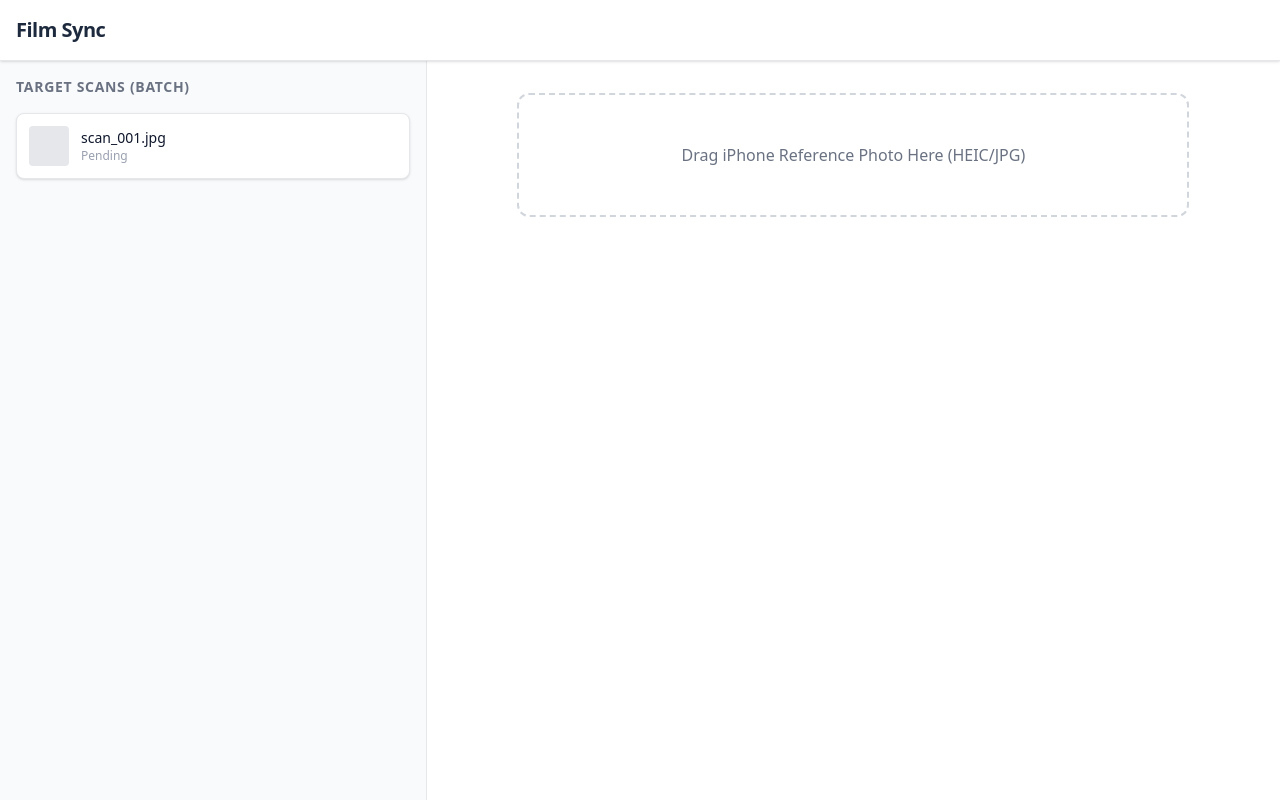
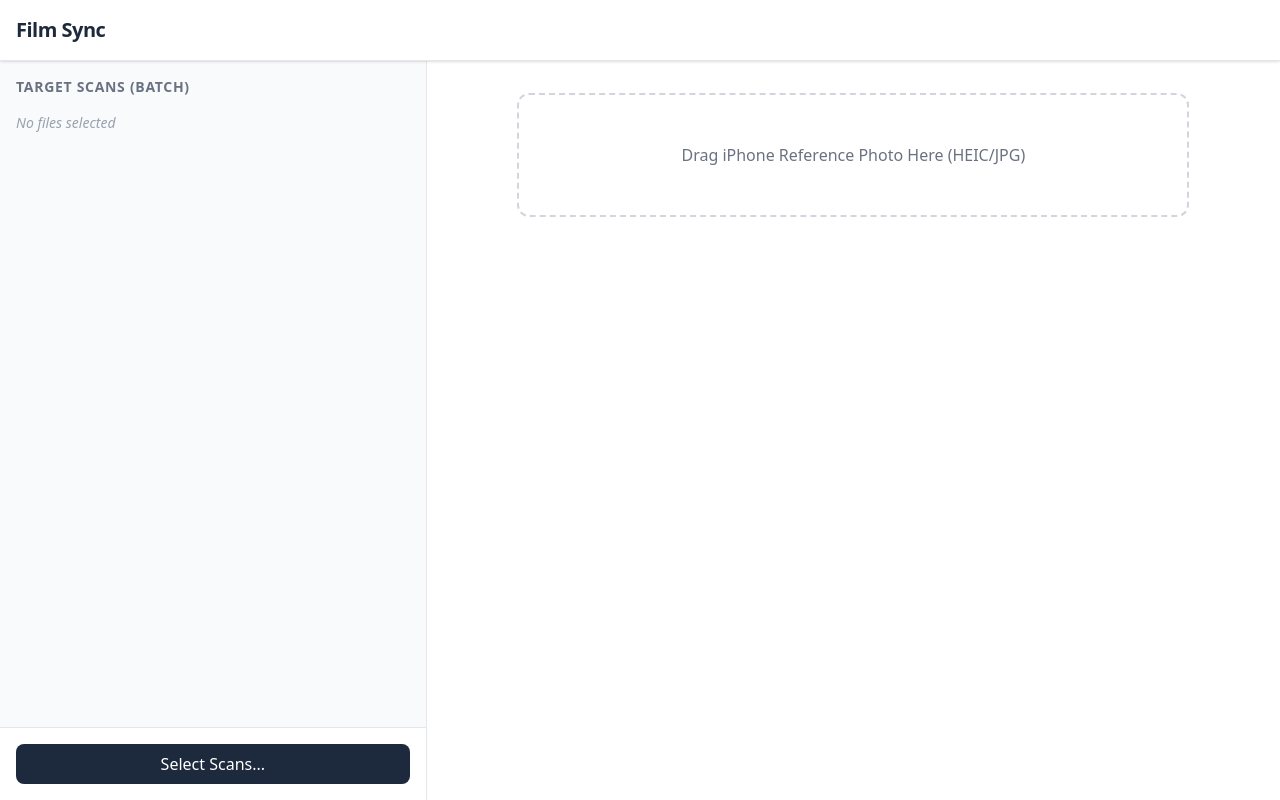
Before and after one commit to mjdavidson/film-sync, a React (Vite) app: page / in a window 1280 px wide. Built offline with nearby package versions, Linux system fonts and the light colour scheme.

Commit message:
add files to sidebar

```diff
--- a/src/App.tsx
+++ b/src/App.tsx
@@ -1,10 +1,13 @@
 import { useState } from 'react';
-import DropZone from './components/DropZone';
-import MetadataInspector from './components/MetadataInspector';
 import Sidebar from './components/Sidebar';
+import Workspace from './components/Workspace';
+import type { PhotoFile } from './types';
 
 function App() {
   const [referencePhoto, setReferencePhoto] = useState<File>();
+  const [targetFiles, setTargetFiles] = useState<PhotoFile[]>([]);
+  const [selectedTargetFile, setSelectedTargetFile] = useState<string>();
+
   return (
     <div className="h-screen flex flex-col bg-gray-100 text-slate-900">
       <header className="bg-white shadow-sm border-b border-gray-200 p-4 z-10">
@@ -14,17 +17,17 @@ function App() {
       </header>
 
       <div className="flex flex-1 overflow-hidden">
-        <Sidebar />
+        <Sidebar
+          files={targetFiles}
+          setFiles={setTargetFiles}
+          selectedTargetFile={selectedTargetFile}
+          setSelectedTargetFile={setSelectedTargetFile}
+        />
 
-        <main className="flex-1 bg-white overflow-y-auto p-8">
-          <div className="max-w-2xl mx-auto space-y-8">
-            {/* Source Drop Zone Placeholder */}
-            <DropZone setReferencePhoto={setReferencePhoto} />
-
-            {/* Metadata Inspector Placeholder */}
-            <MetadataInspector referenceFile={referencePhoto} />
-          </div>
-        </main>
+        <Workspace
+          setReferencePhoto={setReferencePhoto}
+          referencePhoto={referencePhoto}
+        />
       </div>
     </div>
   );
--- a/src/components/Sidebar.tsx
+++ b/src/components/Sidebar.tsx
@@ -1,17 +1,83 @@
+import { nanoid } from 'nanoid';
+import type { PhotoFile } from '../types';
 import SidebarPhoto from './SidebarPhoto';
 
-function Sidebar() {
+function Sidebar({
+  files,
+  setFiles,
+  selectedTargetFile,
+  setSelectedTargetFile,
+}: {
+  files: PhotoFile[];
+  setFiles: React.Dispatch<React.SetStateAction<PhotoFile[]>>;
+  selectedTargetFile: string | undefined;
+  setSelectedTargetFile: React.Dispatch<
+    React.SetStateAction<string | undefined>
+  >;
+}) {
+  const handleOpenFiles = async () => {
+    try {
+      const handles = await window.showOpenFilePicker({
+        multiple: true,
+        types: [
+          {
+            description: 'Images',
+            accept: { 'image/*': ['.jpg', '.jpeg', '.tiff'] },
+          },
+        ],
+      });
+
+      const newFiles: PhotoFile[] = await Promise.all(
+        handles.map(async (handle: FileSystemFileHandle) => {
+          const file = await handle.getFile();
+          return {
+            id: nanoid(), // Unique ID for React keys
+            file,
+            handle,
+            previewUrl: URL.createObjectURL(file),
+            status: 'pending' as const,
+          };
+        }),
+      );
+
+      setFiles((prev) => [...prev, ...newFiles]);
+    } catch (err) {
+      if ((err as Error).name !== 'AbortError') {
+        console.error('Error opening files:', err);
+      }
+    }
+  };
   return (
-    <aside className="w-1/3 bg-gray-50 border-r border-gray-200 overflow-y-auto p-4">
-      <h2 className="text-sm font-semibold text-gray-500 uppercase tracking-wider mb-4">
-        Target Scans (Batch)
-      </h2>
+    <aside className="w-1/3 bg-gray-50 border-r border-gray-200 flex flex-col">
+      <div className="flex-1 overflow-y-auto p-4 space-y-3">
+        <h2 className="text-sm font-semibold text-gray-500 uppercase tracking-wider mb-4">
+          Target Scans (Batch)
+        </h2>
 
-      <div className="space-y-3">
-        <SidebarPhoto />
+        {files.length === 0 && (
+          <p className="text-sm text-gray-400 italic">No files selected</p>
+        )}
+
+        {files.map((photo) => (
+          <SidebarPhoto
+            key={photo.id}
+            photo={photo}
+            isSelected={selectedTargetFile === photo.id}
+            setSelectedTargetFile={setSelectedTargetFile}
+          />
+        ))}
+      </div>
+
+      {/* Fixed Footer with Button */}
+      <div className="p-4 border-t border-gray-200 bg-white">
+        <button
+          onClick={handleOpenFiles}
+          className="w-full py-2 px-4 bg-slate-800 text-white rounded-lg hover:bg-slate-700 transition font-medium"
+        >
+          Select Scans...
+        </button>
       </div>
     </aside>
   );
 }
-
 export default Sidebar;
--- a/src/components/SidebarPhoto.tsx
+++ b/src/components/SidebarPhoto.tsx
@@ -1,10 +1,65 @@
-function SidebarPhoto() {
+import type { PhotoFile } from '../types';
+
+interface SidebarPhotoProps {
+  photo: PhotoFile;
+  isSelected: boolean;
+  setSelectedTargetFile: React.Dispatch<
+    React.SetStateAction<string | undefined>
+  >;
+}
+
+function SidebarPhoto({
+  photo,
+  isSelected,
+  setSelectedTargetFile,
+}: SidebarPhotoProps) {
   return (
-    <div className="p-3 bg-white rounded-lg border border-gray-200 shadow-sm flex items-center gap-3">
-      <div className="w-10 h-10 bg-gray-200 rounded flex-shrink-0"></div>
-      <div>
-        <p className="text-sm font-medium">scan_001.jpg</p>
-        <p className="text-xs text-gray-400">Pending</p>
+    <div
+      onClick={() => setSelectedTargetFile(photo.id)}
+      className={`
+        p-3 rounded-lg border shadow-sm flex items-center gap-3 transition cursor-pointer
+        ${
+          isSelected
+            ? 'bg-slate-50 border-slate-600 ring-1 ring-slate-600 shadow-md'
+            : 'bg-white border-gray-200 hover:border-gray-300 hover:shadow-md'
+        }
+      `}
+    >
+      <div className="w-10 h-10 bg-gray-200 rounded flex-shrink-0 overflow-hidden flex items-center justify-center">
+        {photo.previewUrl ? (
+          <img
+            src={photo.previewUrl}
+            alt={photo.file.name}
+            className="w-full h-full object-cover"
+          />
+        ) : (
+          <span className="text-xs text-gray-400">wk</span>
+        )}
+      </div>
+
+      <div className="min-w-0 flex-1">
+        <p
+          className="text-sm font-medium truncate text-slate-700"
+          title={photo.file.name}
+        >
+          {photo.file.name}
+        </p>
+
+        <p
+          className={`text-xs ${
+            photo.status === 'synced'
+              ? 'text-green-600 font-medium'
+              : photo.status === 'error'
+                ? 'text-red-500'
+                : 'text-gray-400'
+          }`}
+        >
+          {photo.status === 'synced'
+            ? 'Synced'
+            : photo.status === 'error'
+              ? 'Error'
+              : 'Pending'}
+        </p>
       </div>
     </div>
   );
--- /dev/null
+++ b/src/components/Workspace.tsx
@@ -0,0 +1,22 @@
+import DropZone from './DropZone';
+import MetadataInspector from './MetadataInspector';
+
+function Workspace({
+  setReferencePhoto,
+  referencePhoto,
+}: {
+  setReferencePhoto: React.Dispatch<React.SetStateAction<File | undefined>>;
+  referencePhoto: File | undefined;
+}) {
+  return (
+    <main className="flex-1 bg-white overflow-y-auto p-8">
+      <div className="max-w-2xl mx-auto space-y-8">
+        <DropZone setReferencePhoto={setReferencePhoto} />
+
+        <MetadataInspector referenceFile={referencePhoto} />
+      </div>
+    </main>
+  );
+}
+
+export default Workspace;
--- /dev/null
+++ b/src/types.ts
@@ -0,0 +1,8 @@
+export interface PhotoFile {
+  id: string;
+  file: File;
+  // We keep the handle so we can save back to disk later!
+  handle?: FileSystemFileHandle;
+  previewUrl: string;
+  status: "pending" | "synced" | "error";
+}
```
